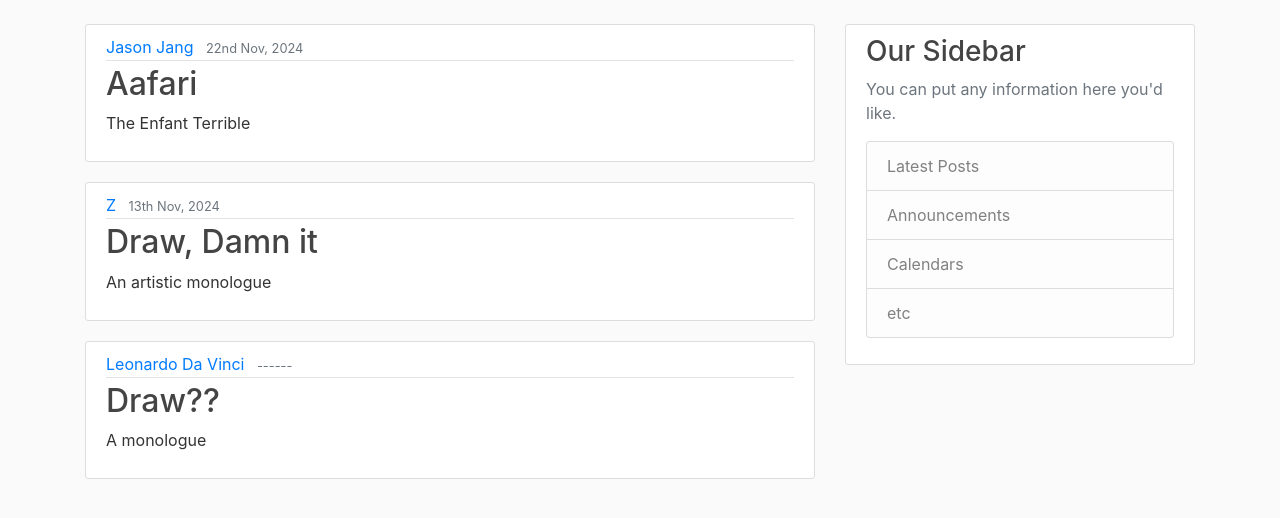
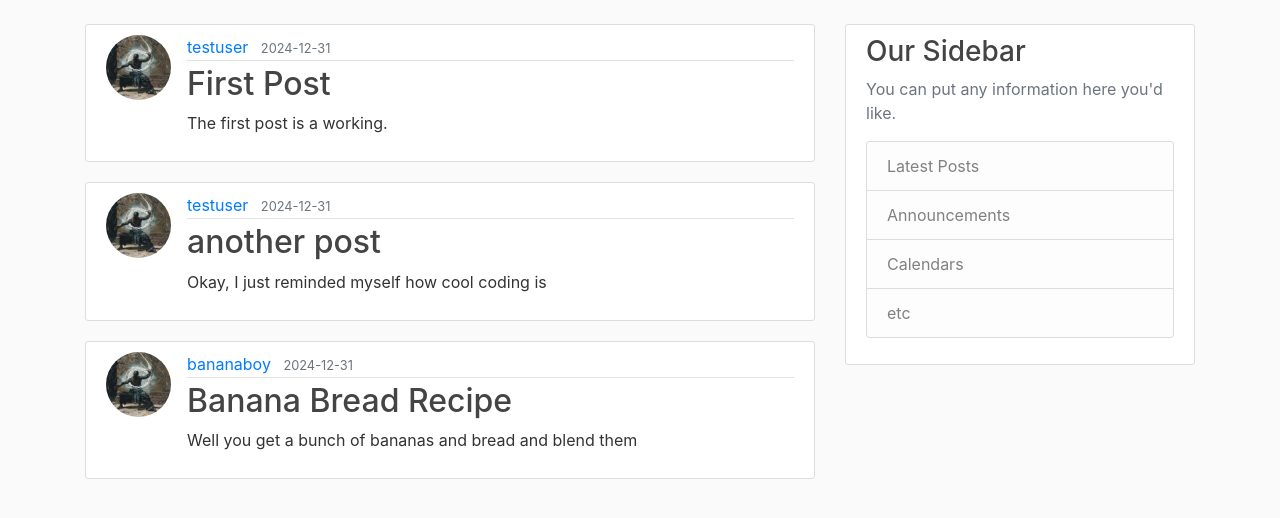
Before and after one commit to BisimJang/Flask_blog, a Flask app: page / in a window 1280 px wide. Shown: the part 56-574 px from the top of the page. Run offline with Flask 3, Linux system fonts and the light colour scheme; some libraries are stand-ins or nearby versions.

Commit message:
[home.html]- Added an image, updated the username and datetime attribute appearances, [Created a post route]linked the post to its own page. Created the post route for viewing post
[routes.py]- added db storage

```diff
--- a/flaskblog/routes.py
+++ b/flaskblog/routes.py
@@ -3,33 +3,15 @@ import secrets
 from PIL import Image
 from flaskblog import app, db, bcrypt
 from flask import render_template, url_for, flash, redirect, request
-from flaskblog.forms import LoginForm, RegistrationForm, UpdateAccountForm,PostForm
+from flaskblog.forms import LoginForm, RegistrationForm, UpdateAccountForm, PostForm
 from flaskblog.models import User, Post
 from flask_login import login_user, current_user, logout_user, login_required
-
-posts = [{'author': 'Jason Jang',
-          'title': 'Aafari',
-          'content': 'The Enfant Terrible',
-          'date_posted': '22nd Nov, 2024'
-          }
-    ,
-         {'author': 'Z',
-          'title': 'Draw, Damn it',
-          'content': 'An artistic monologue',
-          'date_posted': '13th Nov, 2024'
-          },
-
-         {'author': 'Leonardo Da Vinci',
-          'title': 'Draw??',
-          'content': 'A monologue',
-          'date_posted': '------'
-          }
-         ]
 
 
 @app.route('/')
 @app.route('/home')
 def home():
+    posts = Post.query.all()
     return render_template('home.html', posts=posts)
 
 
@@ -114,6 +96,15 @@ def account():
 def new_post():
     form = PostForm()
     if form.validate_on_submit():
+        post = Post(title=form.title.data, content=form.content.data, author=current_user)
         flash("Post Created", 'success')
+        db.session.add(post)
+        db.session.commit()
         return redirect(url_for('home'))
     return render_template('create_post.html', title='New Post', form=form)
+
+
+@app.route('/post/<int:post_id>')
+def post(post_id):
+    post = Post.query.get_or_404(post_id)
+    return render_template("post.html", title=post.title, post=post)
--- a/flaskblog/templates/home.html
+++ b/flaskblog/templates/home.html
@@ -2,12 +2,13 @@
 {% block content %}
     {% for post in posts %}
         <article class="media content-section">
+        <img class=" rounded-circle article-img" src="{{url_for('static',filename='profile_pics/' + post.author.image_file)}}">
           <div class="media-body">
             <div class="article-metadata">
-              <a class="mr-2" href="#">{{ post.author }}</a>
-              <small class="text-muted">{{ post.date_posted }}</small>
+              <a class="mr-2" href="#">{{ post.author.username }}</a>
+              <small class="text-muted">{{ post.date_posted.strftime('%Y-%m-%d') }}</small>
             </div>
-            <h2><a class="article-title" href="#">{{ post.title }}</a></h2>
+            <h2><a class="article-title" href="{{ url_for('post', post_id=post.id) }}">{{ post.title }}</a></h2>
             <p class="article-content">{{ post.content }}</p>
           </div>
         </article>
```
Also changed, not shown: flaskblog/templates/post.html (added, +14 -0 lines), instance/site.db.
